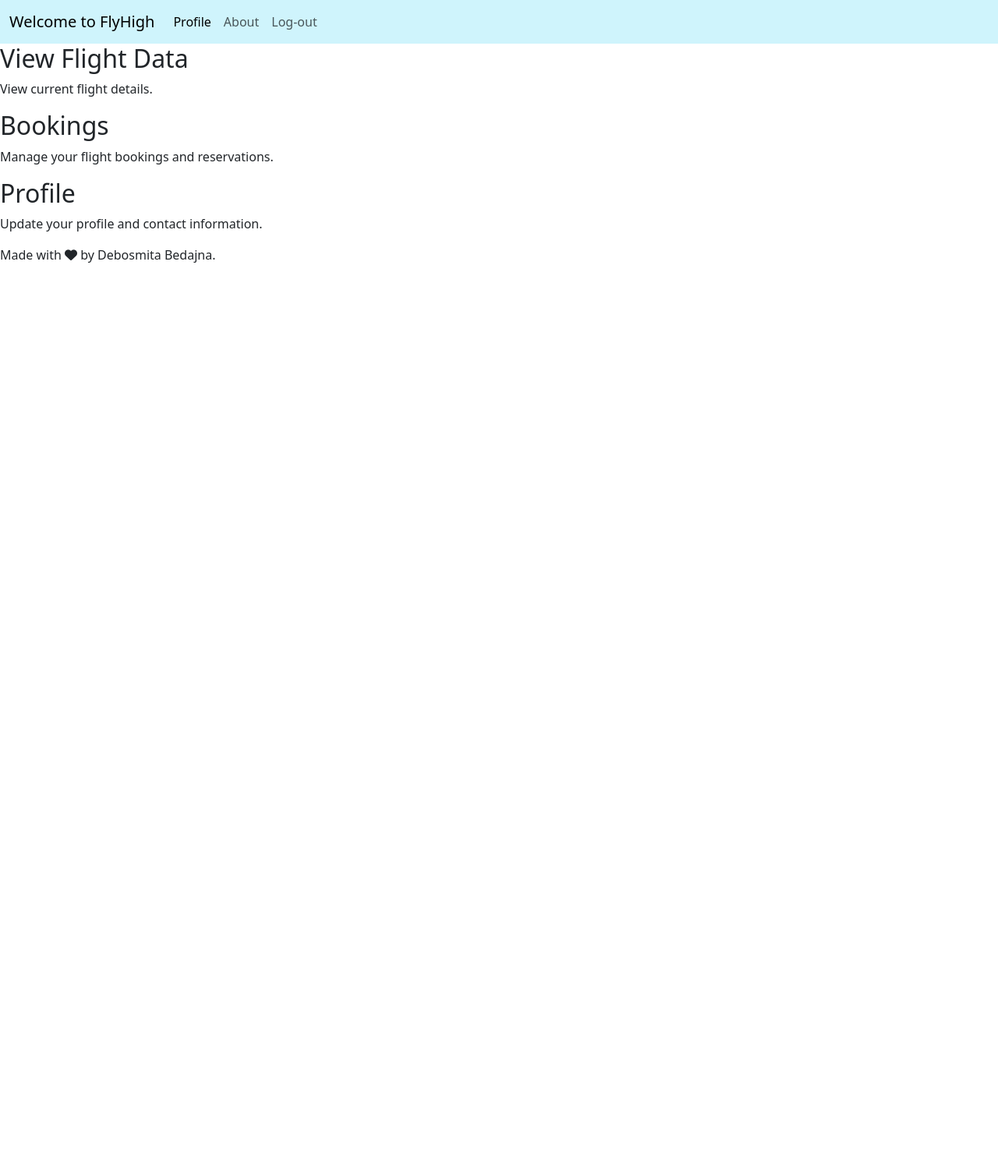
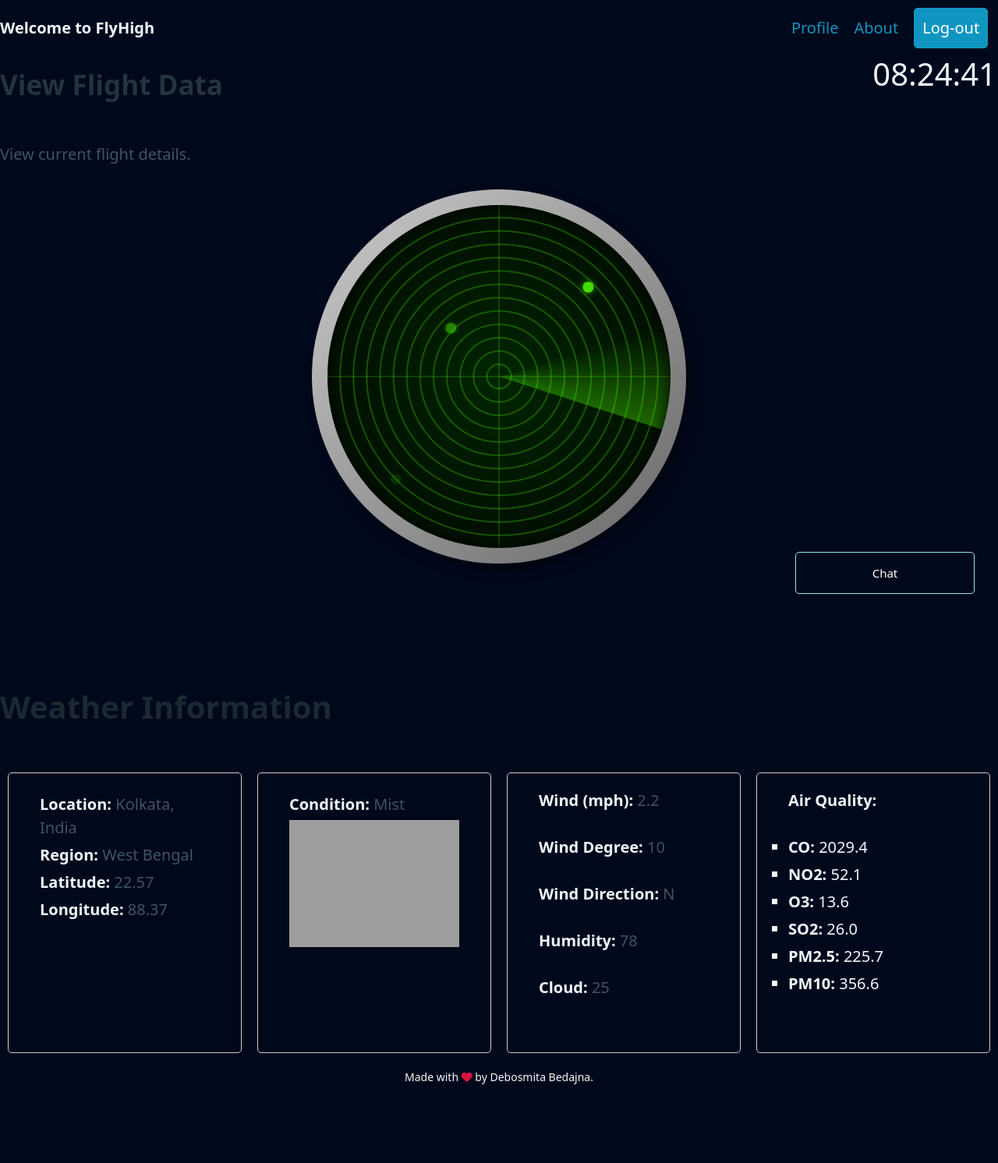
Before and after one commit to DebosmitaBedajna/ATMS, a Flask app: page /dashboard in a window 1280 px wide. Shown: the whole page at 78% size. Before the commit the page ends 337 px from the top, so only its background shows below. Run offline with Flask 3, Linux system fonts and the light colour scheme; data that the repository does not hold is empty; some libraries are stand-ins or nearby versions; grey boxes are pictures that could not be loaded.

Commit message:
prototype version 1.0

```diff
--- a/OATMS/app.py
+++ b/OATMS/app.py
@@ -1,4 +1,4 @@
-from flask import Flask, render_template, request, redirect, session
+from flask import Flask, render_template, request, redirect, session,jsonify
 from flask_sqlalchemy import SQLAlchemy
 from models import db, User
 from requests import post
@@ -8,6 +8,7 @@ app = Flask(__name__, static_url_path='/static')
 app.config['SQLALCHEMY_DATABASE_URI'] = 'sqlite:////home/debosmitabedajna/Desktop/bkatms/OATMS/instance/users.db'
 db = SQLAlchemy(app)
 app.secret_key = 'secretivekeyagain'
+chat_messages = []
 
 class User(db.Model):
     id = db.Column(db.Integer, primary_key=True)
@@ -17,7 +18,6 @@ class User(db.Model):
 
 @app.route('/')
 def index():
-    weatherData()
     return render_template('login.html')
 
 @app.route('/login', methods=['POST'])
@@ -36,7 +36,8 @@ def login_post():
 
 @app.route('/dashboard')
 def dashboard():
-    return render_template('dashboard.html')
+    wd = weatherData()
+    return render_template('dashboard.html', newvar=wd)
 
 @app.route('/logout')
 def logout():
@@ -49,6 +50,19 @@ if __name__ == '__main__':
     app.run(host='0.0.0.0', port=5000, debug=True)
 
 def weatherData():
-    url = "https://api.weatherapi.com/v1/current.json?key=2eb13cf49a934aabb3b74217230611&q=Kolkata&aqi=yes"
-    data = post(url)
-    weatherdata = data.json()
+    #url = "https://api.weatherapi.com/v1/current.json?key=2eb13cf49a934aabb3b74217230611&q=Kolkata&aqi=yes"
+    #data = post(url)
+
+    return jsonify({}) #data.json()
+
+@app.route('/send_message', methods=['POST'])
+def send_message():
+    message = request.form.get('message')
+    if 'username' in session:
+        username = session['username']
+        chat_messages.append(f'{username}: {message}')
+    return jsonify({'status': 'success'})
+
+@app.route('/get_messages', methods=['GET'])
+def get_messages():
+    return jsonify({'messages': chat_messages})
--- a/OATMS/static/css/dashboard.css
+++ b/OATMS/static/css/dashboard.css
@@ -1,29 +1,218 @@
-*{
-    background: linear-gradient(to right,#011922, #01417d);
-    color: aliceblue;
+* {
+  background-color: rgb(0, 8, 28);
+  color: aliceblue;
 }
-ul {
-    list-style-type: none;
-    margin: 0;
-    padding: 0;
-    overflow: hidden;
-    background-color: #333;
-    position: fixed;
-    top: 0;
-    width: 100%;
+
+main {
+  display: flex;
+  flex-direction: column;
+  justify-content: space-between;
+}
+
+.Navigation{
+  position: fixed;
+  width: 99%;
+  top: 0px;
+  z-index: 1;
+}
+
+.weather-data {
+  display: flex;
+  justify-content: space-between;
+  flex: 1;
+  width: 100%;
+  height: 45vh;
+  list-style: none;
+}
+
+.location,
+.condition,
+.details,
+.air-quality {
+  flex: 1;
+  border: 1px solid #ccc;
+  border-radius: 5px;
+  padding: 5px;
+  margin: 0 10px;
+}
+
+
+.location p,
+.condition p,
+details p {
+  margin: 5px 0;
+}
+
+img {
+  max-width: 50px;
+}
+
+.AQ {
+  list-style: none;
+  padding: 0;
+}
+
+.air-quality ul li {
+  margin: 5px 0;
+}
+
+footer{
+  color: rgb(247, 247, 247);
+  background: rgb(0, 8, 28);;
+  text-align: center;
+  padding: 1rem 0;
+  bottom: 0;
+  width: 100%;
+  font-size: 14px ;
+}
+footer i{
+  color: crimson;
+}
+
+.weather-data div{
+padding: 1rem 2rem  ;
+
+}
+
+
+.chatbox-container {
+  position: fixed;
+  bottom: 1vh;
+  right: 20px;
+  display: flex;
+  flex-direction: column;
+  border-radius: 5px;
+  width: 250px;
+  padding: 10px;
+  z-index: 999;
+}
+
+#chatbut{
+  background-color: rgb(0, 8, 28);
+  border: 1px solid #8de9f4;
+  font-size: 15px;
+}
+
+#Send{
+  background-color: rgb(0, 8, 28);
+  border: 1px solid #8de9f4;
+  font-size: 15px;
+}
+
+.chat-content {
+  display: flex;
+  flex-direction: column;
+  margin-top: 10px;
+  padding: 5px;
+  font-size: 15px;
+  display: none;
+}
+
+
+.chat {
+  overflow-y: auto;
+  max-height: 200px;
+  font-size: 14px;
+}
+
+
+input[type="text"], button {
+  width: 100%;
+  margin-top: 10px;
+  font-size: 14px;
+  padding: 5px;
+}
+
+#radar-container {
+  display: flex;
+  justify-content: center;
+  width: 100%;
+  height: 70vh;
+}
+
+body {
+  display: flex;
+  justify-content: center;
+  align-items: center;
+  height: 100vh;
+  background-image: linear-gradient(#252525, #0c0c0c);
+}
+
+.radar {
+  position: relative;
+  width: 60vmin;
+  height: 60vmin;
+  background: repeating-radial-gradient(transparent, transparent 4.5%, rgba(80, 255, 0, 0.35) 5%, transparent 5.5%) content-box, linear-gradient(transparent 49.7%, rgba(80, 255, 0, 0.2) 49.9%, rgba(80, 255, 0, 0.2) 50.1%, transparent 50.3%) content-box, linear-gradient(to right, transparent 49.7%, rgba(80, 255, 0, 0.2) 49.9%, rgba(80, 255, 0, 0.2) 50.1%, transparent 50.3%) content-box, radial-gradient(#002500, #000500) content-box, linear-gradient(to bottom right, #ccc, #666) border-box;
+  border: 2.5vmin solid transparent;
+  border-radius: 50%;
+  box-sizing: border-box;
+  overflow: hidden;
+  filter: drop-shadow(1vmin 1vmin 1vmin rgba(0, 0, 0, 0.4));
+}
+.radar::after {
+  content: "";
+  position: absolute;
+  inset: 0;
+  background-image: conic-gradient(transparent 90%, rgba(80, 255, 0, 0.35));
+  border-radius: 50%;
+  box-shadow: inset 0 0 2vmin rgba(0, 0, 0, 0.9);
+  -webkit-animation: spin 2s linear infinite;
+          animation: spin 2s linear infinite;
+}
+.radar__dot {
+  position: absolute;
+  width: 3%;
+  height: 3%;
+  border-radius: 50%;
+  transform: translate(-50%, -50%);
+  -webkit-animation: blink 2s ease-out infinite;
+          animation: blink 2s ease-out infinite;
+}
+.radar__dot:first-of-type {
+  top: 24%;
+  left: 76%;
+  -webkit-animation-delay: 0.25s;
+          animation-delay: 0.25s;
+}
+.radar__dot:nth-of-type(2) {
+  top: 80%;
+  left: 20%;
+  -webkit-animation-delay: 1.25s;
+          animation-delay: 1.25s;
+}
+.radar__dot:last-of-type {
+  top: 36%;
+  left: 36%;
+  -webkit-animation-delay: 1.75s;
+          animation-delay: 1.75s;
+}
+
+@-webkit-keyframes spin {
+  to {
+    transform: rotate(1turn);
   }
+}
 
-li {
-    float: left;
+@keyframes spin {
+  to {
+    transform: rotate(1turn);
   }
-
-li a {
-    display: block;
-    text-align: center;
-    padding: 14px 16px;
-    text-decoration: none;
+}
+@-webkit-keyframes blink {
+  2%, 20% {
+    background-color: rgba(80, 255, 0, 0.85);
+    box-shadow: 0 0 1vmin rgba(80, 255, 0, 0.6);
   }
-
-li a:hover {
-    background-color: #111;
+  90% {
+    background-color: transparent;
   }
+}
+@keyframes blink {
+  2%, 20% {
+    background-color: rgba(80, 255, 0, 0.85);
+    box-shadow: 0 0 1vmin rgba(80, 255, 0, 0.6);
+  }
+  90% {
+    background-color: transparent;
+  }
+}
--- /dev/null
+++ b/OATMS/static/js/dashboard.js
@@ -0,0 +1,24 @@
+function updateTime() {
+    const currentTimeElement = document.getElementById('current-time');
+    const now = new Date();
+    const hours = now.getHours().toString().padStart(2, '0');
+    const minutes = now.getMinutes().toString().padStart(2, '0');
+    const seconds = now.getSeconds().toString().padStart(2, '0');
+    const timeString = `${hours}:${minutes}:${seconds}`;
+
+    currentTimeElement.textContent = timeString;
+}
+
+
+setInterval(updateTime, 1000);
+
+updateTime();
+
+function myFunction() {
+    var x = document.querySelector(".chat-content");
+    if (x.style.display === "none" || x.style.display === "") {
+        x.style.display = "block";
+    } else {
+        x.style.display = "none";
+    }
+}
--- a/OATMS/templates/dashboard.html
+++ b/OATMS/templates/dashboard.html
@@ -1,55 +1,123 @@
 <!DOCTYPE html>
 <html>
   <head>
-        <meta charset="UTF8">
-        <meta name="viewport" content="width=device-width, initial-scale=1.0">
+    <meta charset="UTF8" />
+    <meta name="viewport" content="width=device-width, initial-scale=1.0" />
     <title>FlyHigh</title>
-        <link rel="icon" type="image/png" href="static/css/logo.png" alt="FlyHigh">
+    <link rel="icon" type="image/png" href="static/css/logo.png" alt="FlyHigh"/>
     <script src="https://kit.fontawesome.com/00ac4f1850.js" crossorigin="anonymous"></script>
-        <link rel="stylesheet" href="https://cdn.jsdelivr.net/npm/bootstrap@5.3.2/dist/css/bootstrap.min.css">
-        <script src="/static/js/login.js" defer></script>
+    <link rel="stylesheet" href="https://cdn.jsdelivr.net/npm/bootstrap@5.3.2/dist/css/bootstrap.min.css"/>
+    <link rel="stylesheet" href="https://cdnjs.cloudflare.com/ajax/libs/normalize/5.0.0/normalize.min.css">
+    <link rel="stylesheet" href="static/css/dashboard.css" />
+    <link
+      rel="stylesheet"
+      href="https://cdn.jsdelivr.net/npm/@picocss/pico@1/css/pico.min.css"/>
+    <script src="/static/js/dashboard.js" defer></script>
+    <script src="https://code.jquery.com/jquery-3.6.0.min.js"></script>
   </head>
+
   <body>
-
-        <nav class="navbar navbar-expand-lg bg-body-tertiary bg-info-subtle">
-            <div class="container-fluid">
-              <a class="navbar-brand" href="#">Welcome to FlyHigh</a>
-              <button class="navbar-toggler" type="button" data-bs-toggle="collapse" data-bs-target="#navbarNav" aria-controls="navbarNav" aria-expanded="false" aria-label="Toggle navigation">
-                <span class="navbar-toggler-icon"></span>
-              </button>
-              <div class="collapse navbar-collapse" id="navbarNav">
-                <ul class="navbar-nav">
-                  <li class="nav-item">
-                    <a class="nav-link active" aria-current="page" href="#">Profile</a>
+    <main>
+      <nav class="Navigation">
+        <ul>
+          <li><strong>Welcome to FlyHigh</strong></li>
+        </ul>
+        <ul class="nav_list">
+          <li>
+            <li><a href="#">Profile</a></li>
+            <li><a href="#">About</a></li>
+            <li><a href="/logout" role="button">Log-out</a></li>
           </li>
-                  <li class="nav-item">
-                    <a class="nav-link" href="#">About</a>
-                  </li>
-                  <li class="nav-item">
-                    <a class="nav-link" href="/logout">Log-out</a>
-                  </li>
+        </ul>
+      </nav>
+      <div id="current-time" style="position: fixed; right: 2px; top:65px; font-size: 40px; z-index: 1;"></div>
+      <div class="content" style="margin-top: 700px;">
+        <section class="dashboard-item">
+          <h2>View Flight Data</h2>
+          <p>View current flight details.</p>
+          <div id="radar-container">
+            <div class="radar">
+              <div class="radar__dot"></div>
+              <div class="radar__dot"></div>
+              <div class="radar__dot"></div>
+            </div>
+          </div>
+        </section>
+        <h1>Weather Information</h1>
+        <div class="grid">
+          <div class="weather-data">
+            <div class="location">
+              <p><strong>Location:</strong> Kolkata, India</p>
+              <p><strong>Region:</strong> West Bengal</p>
+              <p><strong>Latitude:</strong> 22.57</p>
+              <p><strong>Longitude:</strong> 88.37</p>
+            </div>
+            <div class="condition">
+              <p><strong>Condition:</strong> Mist</p>
+              <img
+                src="//cdn.weatherapi.com/weather/64x64/night/143.png"
+                alt="Weather Icon"/>
+            </div>
+            <div class="details">
+              <p><strong>Wind (mph):</strong> 2.2</p>
+              <p><strong>Wind Degree:</strong> 10</p>
+              <p><strong>Wind Direction:</strong> N</p>
+              <p><strong>Humidity:</strong> 78</p>
+              <p><strong>Cloud:</strong> 25</p>
+            </div>
+            <div class="air-quality">
+              <p><strong>Air Quality:</strong></p>
+              <ul class="AQ">
+                <li><strong>CO:</strong> 2029.4</li>
+                <li><strong>NO2:</strong> 52.1</li>
+                <li><strong>O3:</strong> 13.6</li>
+                <li><strong>SO2:</strong> 26.0</li>
+                <li><strong>PM2.5:</strong> 225.7</li>
+                <li><strong>PM10:</strong> 356.6</li>
               </ul>
             </div>
           </div>
-          </nav>
-        <main>
-            <section class="dashboard-item">
-                <h2>View Flight Data</h2>
-                <p>View current flight details.</p>
-            </section>
-            <section class="dashboard-item">
-                <h2>Bookings</h2>
-                <p>Manage your flight bookings and reservations.</p>
-            </section>
-            <section class="dashboard-item">
-                <h2>Profile</h2>
-                <p>Update your profile and contact information.</p>
-            </section>
+        </div>
+      </div>
+        <div class="chatbox-container">
+          <button onclick="myFunction()" id="chatbut">Chat</button>
+          <div class="chat-content">
+              <div class="chat" id="chat"></div>
+              <input type="text" id="user-input" placeholder="Type your message...">
+              <button onclick="sendMessage()" id="Send">Send</button>
+          </div>
+        </div>
+
+    <footer>
+      Made with <i class="fa-solid fa-heart"></i> by Debosmita Bedajna.
+    </footer>
     </main>
-        <footer>
-            <p>
-                Made with <i class="fa-solid fa-heart"></i> by Debosmita Bedajna.
-            </p>
-        <footer>
   </body>
+  <script>
+    function sendMessage() {
+      const message = document.getElementById('user-input').value;
+      appendMessage('You: ' + message);
+      document.getElementById('user-input').value = '';
+  }
+
+  function appendMessage(message) {
+      const chat = document.getElementById('chat');
+      const messageElement = document.createElement('p');
+      messageElement.textContent = message;
+      chat.appendChild(messageElement);
+  }
+
+  function pollMessages() {
+      $.get('/get_messages', function(data) {
+          const messages = data.messages;
+          for (const message of messages) {
+              appendMessage(message);
+          }
+      });
+  }
+
+  setInterval(pollMessages, 2000);
+
+  pollMessages();
+  </script>
 </html>
```
Also changed, not shown: OATMS/flightapi.py (added, +11 -0 lines). Lines whose indentation alone changed are shown as unchanged.
